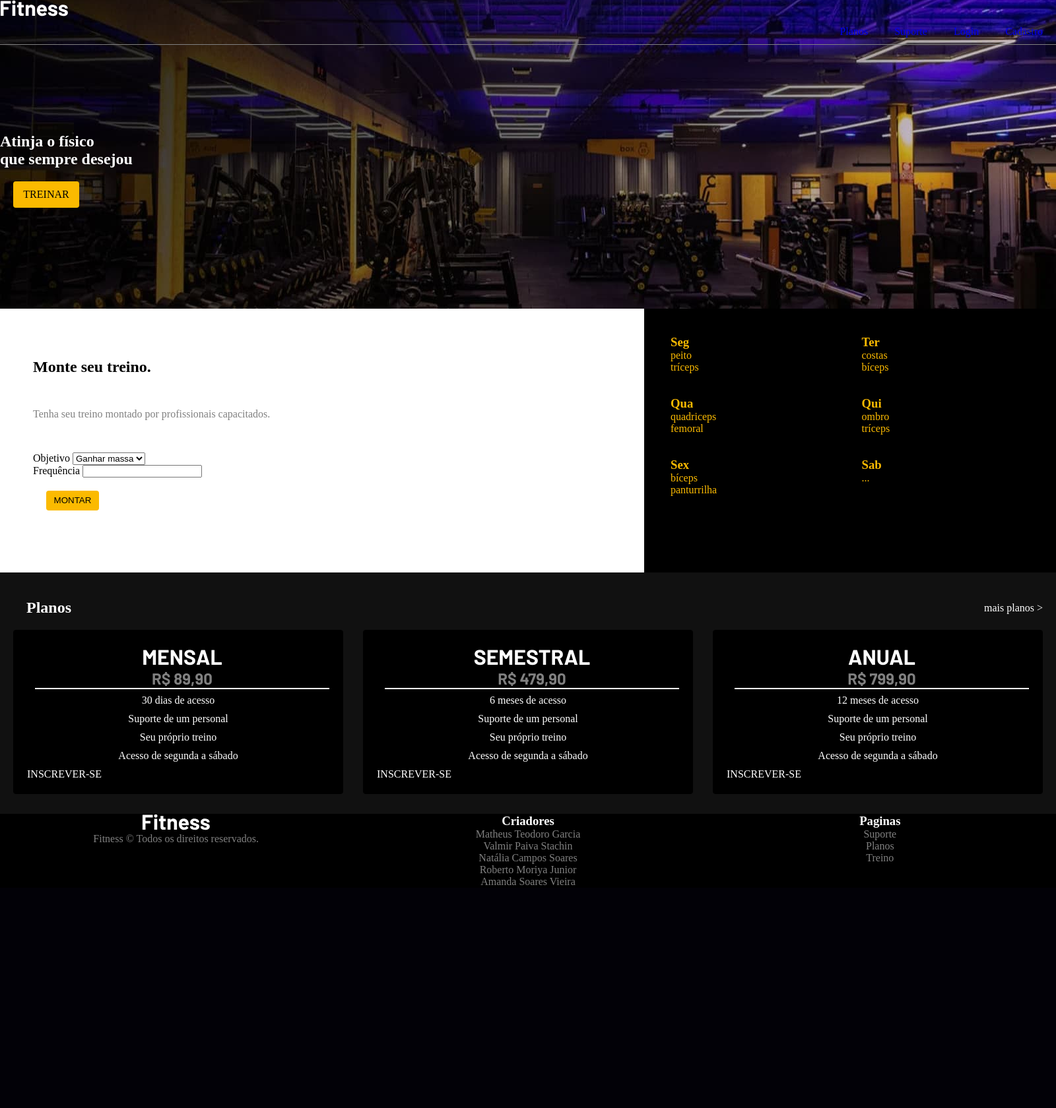
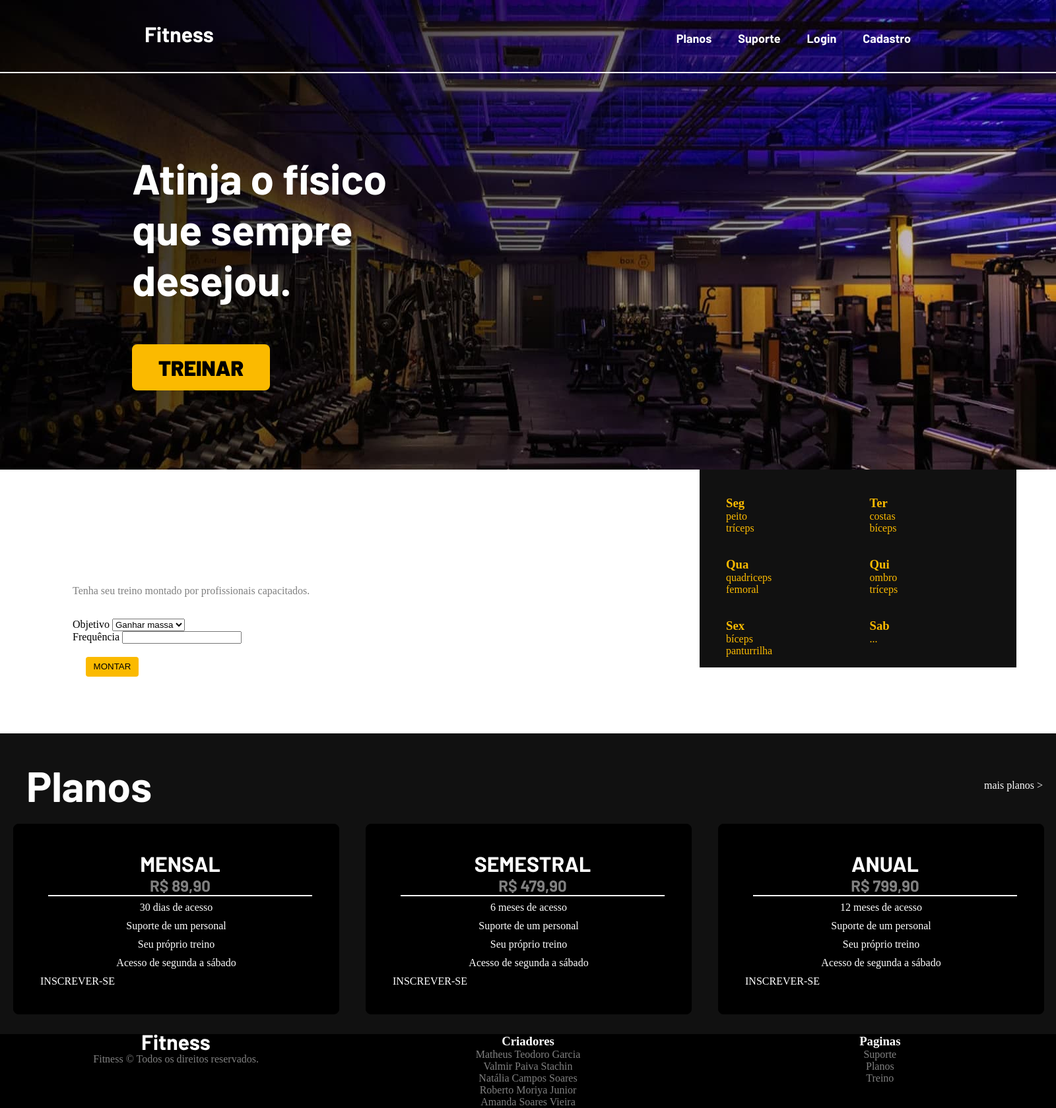
Before and after one commit to MatheusTG/Academia, a Python web app: template templates/index.html in a window 1600 px wide. Shown: the whole page at 66% size. Before the commit the page ends 1342 px from the top, so only its background shows below. Run offline with Jinja, Linux system fonts and the light colour scheme; the template is opened without the code that fills it, so the values that code supplies are empty.

Commit message:
CSS do header e main te todas as páginas, link entre páginas

```diff
--- a/templates/css/cadastro.css
+++ b/templates/css/cadastro.css
@@ -1,6 +1,10 @@
-.body-cadastro{
+#cadastro{
     background-color: var(--cor02);
     color: var(--cor01);
+}
+
+#cadastro .main-container {
+    background-image: url('../img/fundo-cadastro.jpg');
 }
 
 .cadastro-container {
--- a/templates/css/global.css
+++ b/templates/css/geral/global.css
@@ -20,3 +20,10 @@ img {
 ul{
   list-style: none;
 }
+
+.container {
+  box-sizing: border-box;
+  max-width: 1200px;
+  margin: 0 auto;
+  padding: 0 20px;
+}
--- /dev/null
+++ b/templates/css/geral/header.css
@@ -0,0 +1,63 @@
+#home .main-container {
+  background-image: url('../../img/fundo-header.jpg');
+}
+
+.main-container {
+  background-repeat: no-repeat;
+  background-size: cover;
+}
+
+.header {
+  border-bottom: 2px solid white;
+}
+
+.header-content {
+  display: flex;
+  align-items: end;
+  justify-content: space-between;
+  padding: 40px 20px;
+}
+
+.main-content {
+  grid-column: 2;;
+}
+
+.main {
+  padding: 120px 0;
+}
+
+.nav {
+  display: flex;
+  gap: 40px;
+}
+
+.nav a {
+  font-family: 'Barlow';
+  font-size: 1.125rem;
+  font-weight: bold;
+  color: white;
+  text-decoration: none;
+}
+
+.titulo {
+  font-family: 'Barlow';
+  font-size: 4rem;
+  font-weight: bold;
+  color: white;
+}
+
+#home .titulo-principal {
+  margin-bottom: 60px;
+}
+
+.button-main {
+  display: inline-block;
+  font-family: 'barlow';
+  font-size: 2rem;
+  font-weight: 900;
+  color: black;
+  text-decoration: none;
+  background-color: var(--cor03);
+  padding: 16px 40px;
+  border-radius: 8px;
+}
--- a/templates/css/header.css
+++ /dev/null
@@ -1,25 +0,0 @@
-article > header{
-   height: 8h;
-border-bottom: 1px solid var(--cor05);
-
-}
-
-header nav{
-   display: flex;
-   justify-content: flex-end;
-}
-
-.nav {
-   display: flex;
-   flex-direction: row;
-   list-style: none;
-
-}
-
-.nav li{
-   margin: 10px 20px;
-}
-
-.nav a{
-   text-decoration: none;
-}
--- a/templates/css/home.css
+++ b/templates/css/home.css
@@ -1,40 +1,5 @@
-@import url(./style.css);
-
-.main {
-    background-image: url("../img/fundo-header.jpg") ;
-    background-size: cover;
-    background-position: center;
-    background-repeat: no-repeat;
-}
-
-main{
-    height: 50vh;
-    color: var(--cor01);
-    display: flex;
-    flex-direction: column;
-    justify-content: center;
-    align-items: start;
-}
-
-main a{
-    text-decoration: none;
-    color: var(--cor02);
-    background-color: var(--cor03);
-    width: 100px;
-    height: 40px;
-    border-radius: 4px;
-    margin: 20px;
-    display: flex;
-    justify-content: center;
-    align-items: center;
-}
-
 p{
     color: var(--cor05);
-}
-
-img{
-    max-width: 100%;
 }
 
 .planos-home{
--- a/templates/css/planos/planos.css
+++ b/templates/css/planos/planos.css
@@ -1,6 +1,10 @@
-.body-planos{
+#planos{
     background-color: black;
     color: white;
+}
+
+#planos .main-container {
+    background-image: url('../../img/fundo-planos.jpg');
 }
 
 .planos{
--- a/templates/css/style.css
+++ b/templates/css/style.css
@@ -1,23 +1,19 @@
 /* Geral */
-@import './global.css';
-@import './header.css';
-@import './footer.css';
+@import './geral/global.css';
+@import './geral/header.css';
+@import './geral/footer.css';
 
 /* home */
-@import './home/main.css';
-@import './home/treinos-home.css';
-@import './home/planos-home.css';
+@import './home.css';
 
 /* Planos */
 @import './planos/planos.css';
 
-/* Geral */
-@import './global.css';
-@import './header.css';
-@import './footer.css';
+/* Treinos */
+@import './treinos.css';
 
 /* Cadastro */
-@import './cadastro.css'
+@import './cadastro.css';
 
 /* home */
 /* @import './home/main.css';
--- a/templates/css/treinos.css
+++ b/templates/css/treinos.css
@@ -1,13 +1,12 @@
-@import url(./style.css);
+#treinos {
+    font-family: Barlow;
+}
 
-#treinos-body {font-family: Barlow;}
+#treinos .main-container {
+    background-image: url('../img/fundo-treinos.jpg');
+}
 
-.main {
-    background-image: url("../img/fundo-header.jpg") ;
-    background-size: cover;
-    background-position: center;
-    background-repeat: no-repeat;
-}
+
 
 div.informacoes-usuario {
     color: white;
--- a/templates/index.html
+++ b/templates/index.html
@@ -5,7 +5,7 @@
    <meta charset="UTF-8">
    <meta name="viewport" content="width=device-width, initial-scale=1.0">
    <title>Home - Fitness</title>
-   <link rel="stylesheet" href="./css/home.css">
+   <link rel="stylesheet" href="./css/style.css">
    <link rel="icon" href="./favicon.svg" type="img/svg+xml">
 
    <link rel="preconnect" href="https://fonts.googleapis.com">
@@ -13,23 +13,27 @@
    <link href="https://fonts.googleapis.com/css2?family=Barlow:wght@500;700;900&family=IBM+Plex+Mono:wght@500;700&display=swap" rel="stylesheet">
 </head>
 
-<body>
-   <article class="main">
+<body id="home">
+   <article class="main-container">
+      <div class="main-content">
          <header class="header">
-         <div><img src="./img/logo.svg" alt=""></div>
+            <div class="header-content container">
+               <a href="#"><img src="./img/logo.svg" alt=""></a>
                <nav>
                   <ul class="nav">
-               <li><a href="#">Planos</a></li>
+                     <li><a href="planos.html">Planos</a></li>
                      <li><a href="#">Suporte</a></li>
-               <li><a href="#">Login</a></li>
-               <li><a href="#">Cadastro</a></li>
+                     <li><a href="cadastro.html">Login</a></li>
+                     <li><a href="cadastro.html">Cadastro</a></li>
                   </ul>
                </nav>
+            </div>
          </header>
-      <main id="">
-         <h1 class="titulo-principal titulo">Atinja o físico<br>que sempre desejou</h1>
-         <a href="#">TREINAR</a>
+         <main class="main container">
+            <h1 class="titulo-principal titulo">Atinja o físico<br>que sempre<br>desejou.</h1>
+            <a href="treinos.html" class="button-main">TREINAR</a>
          </main>
+      </div>
    </article>
 
    <section class="treinos-home">
```
Also changed, not shown: templates/cadastro.html (+10 -7 lines), templates/planos.html (+10 -6 lines), templates/treinos.html (+13 -9 lines), templates/css/geral/footer.css (renamed from templates/css/footer.css), templates/img/fundo-cadastro.jpg (added), templates/img/fundo-planos.jpg (added), templates/img/fundo-treinos.jpg. Lines whose indentation alone changed are shown as unchanged.
